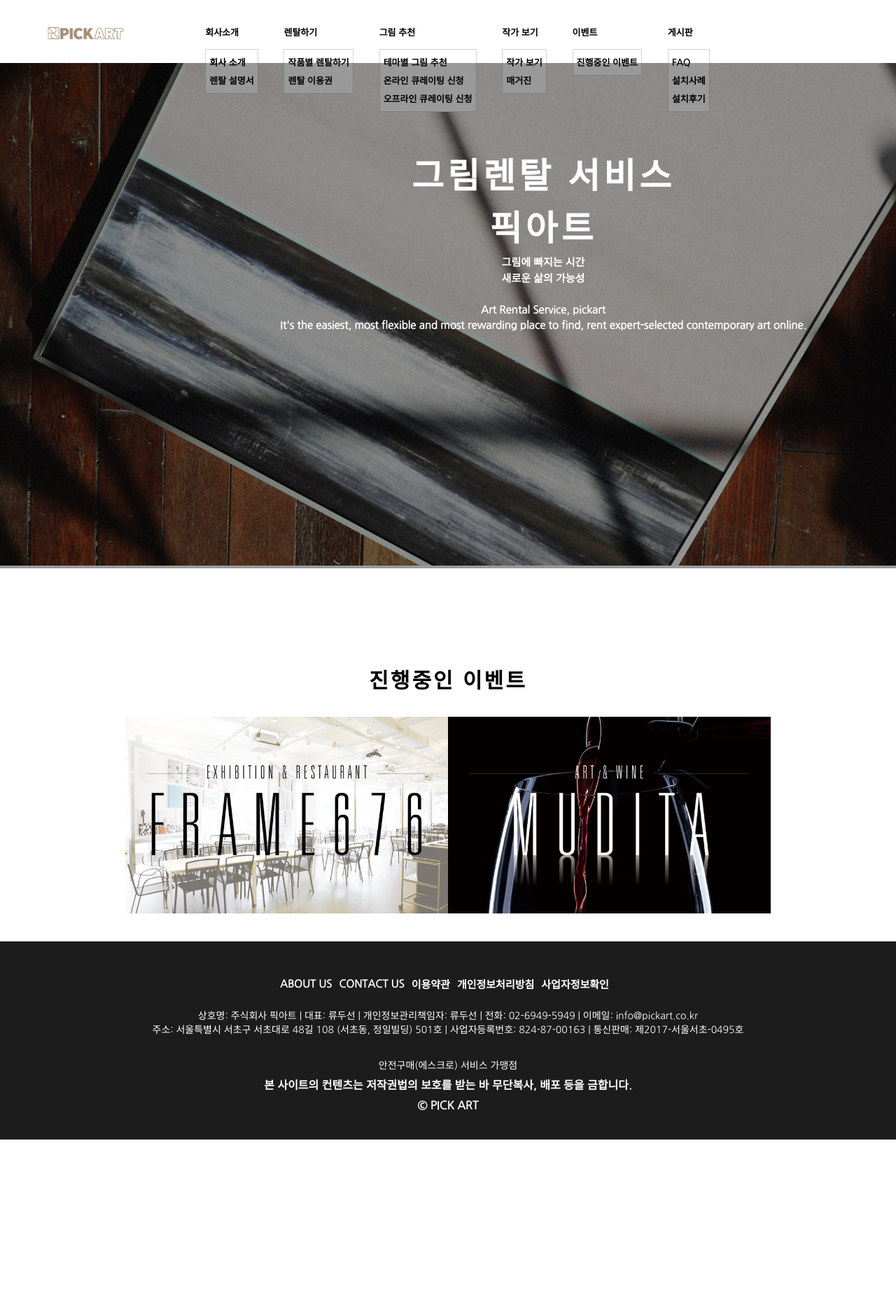
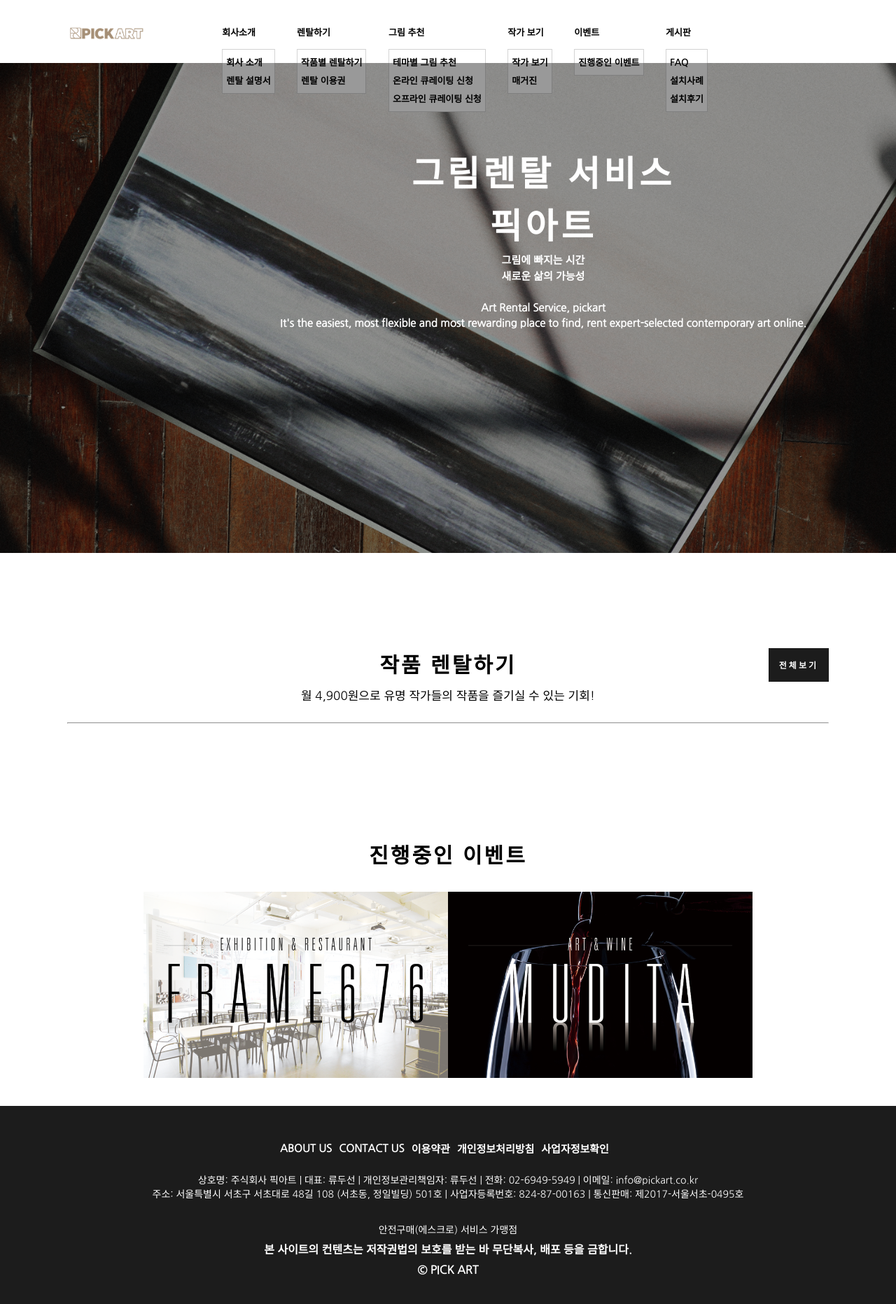
Before and after one commit to ysung327/Django_Tutorial, a Django app: page / in a window 1280 px wide. Shown: the whole page at 70% size. Before the commit the page ends 1628 px from the top, so only its background shows below. Run offline with Django 3.2, Linux system fonts and the light colour scheme; some libraries are stand-ins or nearby versions.

Commit message:
started app rental

```diff
--- a/clone_website/clone_website/static/style.css
+++ b/clone_website/clone_website/static/style.css
@@ -11,10 +11,25 @@ li{
 }
 
 .container{
-    width: 90%;
+    width: 85%;
     padding: 20px;
     margin: auto;
 }
+
+/* button */
+
+.button1{
+    position: absolute;
+    top: 16px;
+    right: 0;
+    float: right;
+    background: #1c1c1c;
+    padding: 15px;
+    text-decoration: none;
+    font-size: 12px;
+    color: white;
+}
+
 
 /* header */
 
@@ -78,6 +93,7 @@ li{
     color: white;
     font-weight: bold;
     position: relative;
+    height: 700px;
 }
 
 .img-cover{
--- a/clone_website/clone_website/templates/index.html
+++ b/clone_website/clone_website/templates/index.html
@@ -1,14 +1,17 @@
 <!DOCTYPE html>
 <html lang="en">
-{% extends 'site_header.html' %}
+{% extends 'site_base.html' %}
 
 <head>
     <meta charset="UTF-8">
     {% load static %}
+    <link rel="stylesheet" href="https://maxcdn.bootstrapcdn.com/bootstrap/4.0.0/css/bootstrap.min.css" integrity="sha384-Gn5384xqQ1aoWXA+058RXPxPg6fy4IWvTNh0E263XmFcJlSAwiGgFAW/dAiS6JXm" crossorigin="anonymous">
 </head>
 
 {% block body %}
 <body>
+
+    <!-- showcase -->
     <div id="showcase">
         <img src="{% static 'images/showcase-background.png' %}" style="height: 100%; width: 100%; z-index: -1; position: relative;">
         <p style="position: absolute; top: 15%; left: 400px; z-index: 1">
@@ -29,8 +32,22 @@
         </p>
         <div class="img-cover"></div>
     </div>
+
+    <!-- 작품 렌탈하기 -->
+    <div class="container">
+        <div style="height: 100px;"></div>
+        <div class="title" style="position: relative;">
+            <span>작품 렌탈하기</span><br>
+            <span style="font-size: 17px; font-weight: initial; letter-spacing: 0;">월 4,900원으로 유명 작가들의 작품을 즐기실 수 있는 기회!</span>
+            <a href="#" role="button" class="btn button1">전체보기</a>
+        </div>
+        <hr>
+
+    </div>
+
+    <!-- 진행중인 이벤트 -->
     <div class="container" style="display: flex; align-items: center; flex-direction: column;">
-        <div style="height: 100px;"></div>
+        <div style="height: 100px; width: 100%;"></div>
         <div class="title">진행중인 이벤트</div>
         <div style="display: flex; width: 80%; padding: 16px;">
             <a href="#"><img src="{% static 'images/event1.png' %}" style="max-width: 100%; max-height: 100%;"></a>
--- /dev/null
+++ b/clone_website/rental/admin.py
@@ -0,0 +1,3 @@
+from django.contrib import admin
+
+# Register your models here.
--- /dev/null
+++ b/clone_website/rental/apps.py
@@ -0,0 +1,5 @@
+from django.apps import AppConfig
+
+
+class RentalConfig(AppConfig):
+    name = 'rental'
--- /dev/null
+++ b/clone_website/rental/models.py
@@ -0,0 +1,3 @@
+from django.db import models
+
+# Create your models here.
--- /dev/null
+++ b/clone_website/rental/tests.py
@@ -0,0 +1,3 @@
+from django.test import TestCase
+
+# Create your tests here.
--- /dev/null
+++ b/clone_website/rental/views.py
@@ -0,0 +1,3 @@
+from django.shortcuts import render
+
+# Create your views here.
```
Also changed, not shown: clone_website/clone_website/templates/site_base.html (renamed from clone_website/clone_website/templates/site_header.html), clone_website/rental/__init__.py (added), clone_website/rental/migrations/__init__.py (added).
